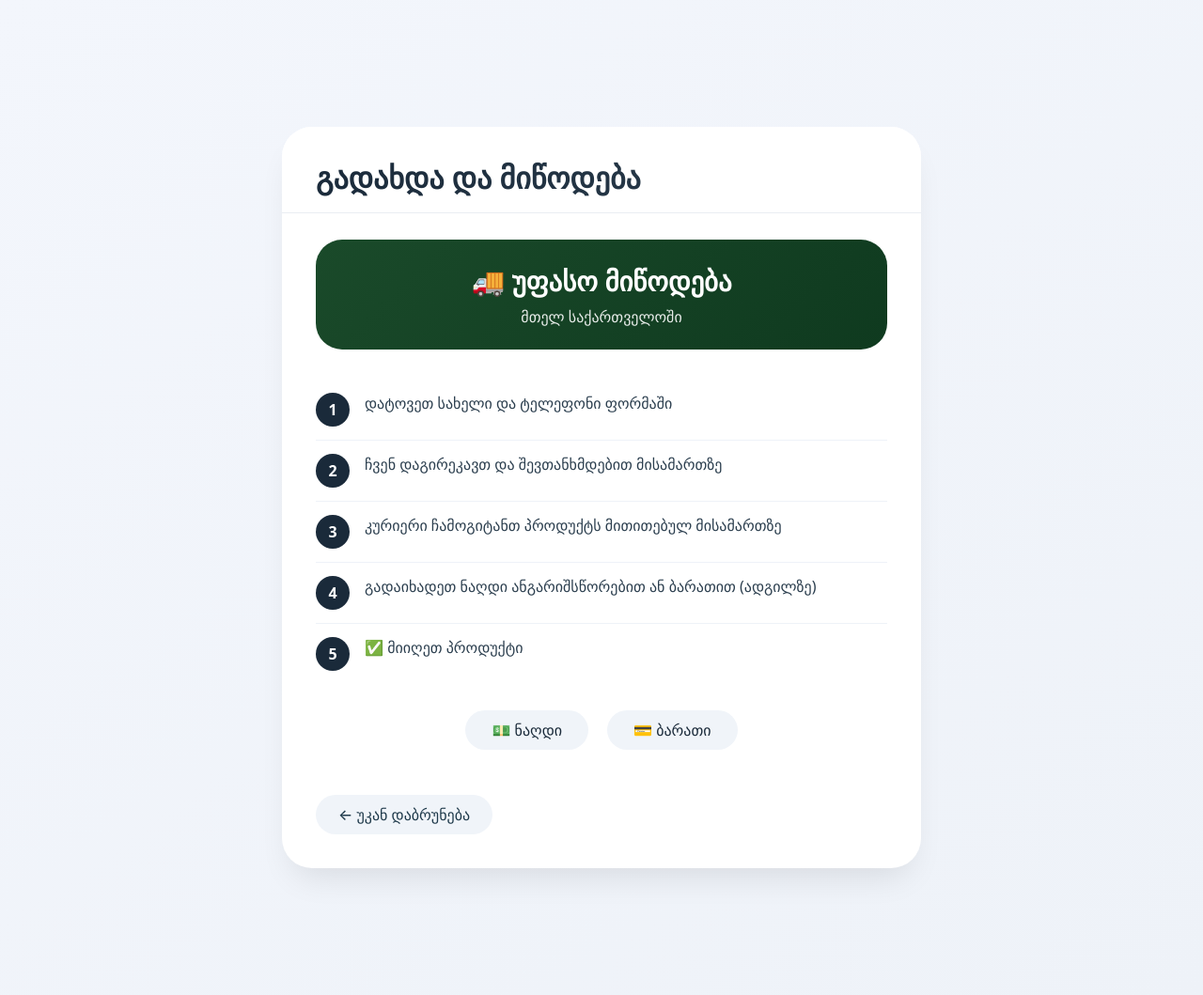
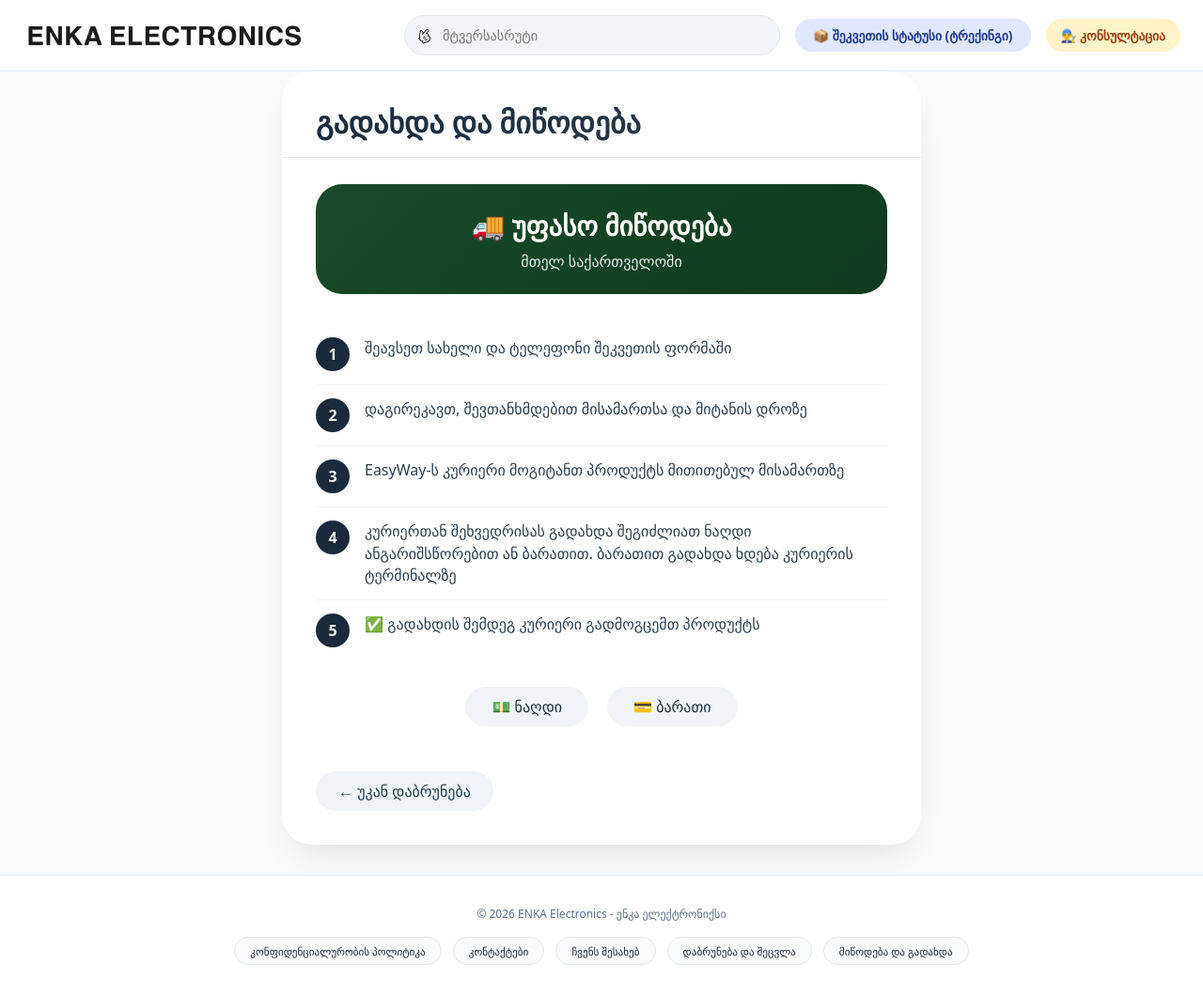
Before and after one commit to nikooganesiani/nikooganesiani.github.io, a Jekyll site: the page built from delivery.html, in a window 1280 px wide and 1059 px high. Shown: the whole window at 94% size. Built offline with Jekyll 4.4.1, drawn with Linux system fonts in a browser that asks for light colours.

Commit message:
Update delivery.html

```diff
--- a/delivery.html
+++ b/delivery.html
@@ -1,31 +1,15 @@
-<!DOCTYPE html>
-<html lang="ka">
-<head>
-  <meta charset="UTF-8">
-  <meta name="viewport" content="width=device-width, initial-scale=1.0">
-  <link rel="icon" type="image/svg+xml" href="/favicon.svg">
-  <link rel="alternate icon" href="/favicon.ico">
-  <title>გადახდა და მიწოდება</title>
+---
+layout: default
+title: "გადახდა და მიწოდება"
+---
+
 <style>
-    * {
-      margin: 0;
-      padding: 0;
-      box-sizing: border-box;
-    }
-
-    body {
-      font-family: system-ui, -apple-system, 'Segoe UI', Roboto, 'Helvetica Neue', sans-serif;
-      background: linear-gradient(145deg, #f3f6fc 0%, #eef2f8 100%);
-      min-height: 100vh;
-      display: flex;
-      align-items: center;
-      justify-content: center;
-      padding: 40px 20px;
-    }
+    /* ===== ТОЛЬКО УНИКАЛЬНЫЕ СТИЛИ ДЛЯ ЭТОЙ СТРАНИЦЫ ===== */
 
     .delivery-card {
         max-width: 680px;
         width: 100%;
+        margin: 0 auto;  /* ← центрируем по горизонтали */
         background: white;
         border-radius: 32px;
         box-shadow: 0 20px 35px -12px rgba(0, 0, 0, 0.1);
@@ -159,17 +143,40 @@
     }
 
     @media (max-width: 600px) {
-      body { padding: 20px 16px; }
-      .card-header { padding: 24px 24px 12px 24px; }
-      .card-header h1 { font-size: 1.6rem; }
-      .card-content { padding: 20px 24px 28px 24px; }
-      .free-delivery h2 { font-size: 1.4rem; }
-      .free-delivery { padding: 18px; }
-      .step-number { width: 32px; height: 32px; font-size: 0.9rem; }
+        .delivery-card {
+            margin: 0;
+            border-radius: 20px;
+        }
+        .card-header {
+            padding: 24px 24px 12px 24px;
+        }
+        .card-header h1 {
+            font-size: 1.6rem;
+        }
+        .card-content {
+            padding: 20px 24px 28px 24px;
+        }
+        .free-delivery h2 {
+            font-size: 1.4rem;
+        }
+        .free-delivery {
+            padding: 18px;
+        }
+        .step-number {
+            width: 32px;
+            height: 32px;
+            font-size: 0.9rem;
+        }
+        .payment-methods {
+            gap: 12px;
+        }
+        .payment-badge {
+            padding: 8px 20px;
+            font-size: 0.9rem;
+        }
     }
 </style>
-</head>
-<body>
+
 <div class="delivery-card">
     <div class="card-header">
         <h1>გადახდა და მიწოდება</h1>
@@ -186,23 +193,23 @@
         <div class="steps">
             <div class="step">
                 <div class="step-number">1</div>
-          <div class="step-text">დატოვეთ სახელი და ტელეფონი ფორმაში</div>
+                <div class="step-text">შეავსეთ სახელი და ტელეფონი შეკვეთის ფორმაში</div>
             </div>
             <div class="step">
                 <div class="step-number">2</div>
-          <div class="step-text">ჩვენ დაგირეკავთ და შევთანხმდებით მისამართზე</div>
+                <div class="step-text">დაგირეკავთ, შევთანხმდებით მისამართსა და მიტანის დროზე</div>
             </div>
             <div class="step">
                 <div class="step-number">3</div>
-          <div class="step-text">კურიერი ჩამოგიტანთ პროდუქტს მითითებულ მისამართზე</div>
+                <div class="step-text">EasyWay-ს კურიერი მოგიტანთ პროდუქტს მითითებულ მისამართზე</div>
             </div>
             <div class="step">
                 <div class="step-number">4</div>
-          <div class="step-text">გადაიხადეთ ნაღდი ანგარიშსწორებით ან ბარათით (ადგილზე)</div>
+                <div class="step-text">კურიერთან შეხვედრისას გადახდა შეგიძლიათ ნაღდი ანგარიშსწორებით ან ბარათით. ბარათით გადახდა ხდება კურიერის ტერმინალზე</div>
             </div>
             <div class="step">
                 <div class="step-number">5</div>
-          <div class="step-text">✅ მიიღეთ პროდუქტი</div>
+                <div class="step-text">✅ გადახდის შემდეგ კურიერი გადმოგცემთ პროდუქტს</div>
             </div>
         </div>
 
@@ -213,6 +220,8 @@
         </div>
 
         <a href="#" id="backButton" class="back-link">← უკან დაბრუნება</a>
+    </div>
+</div>
 
 <script>
     document.getElementById('backButton').addEventListener('click', function(e) {
@@ -224,7 +233,3 @@
         }
     });
 </script>
-    </div>
-  </div>
-</body>
-</html>
```
Lines whose indentation alone changed are shown as unchanged.
